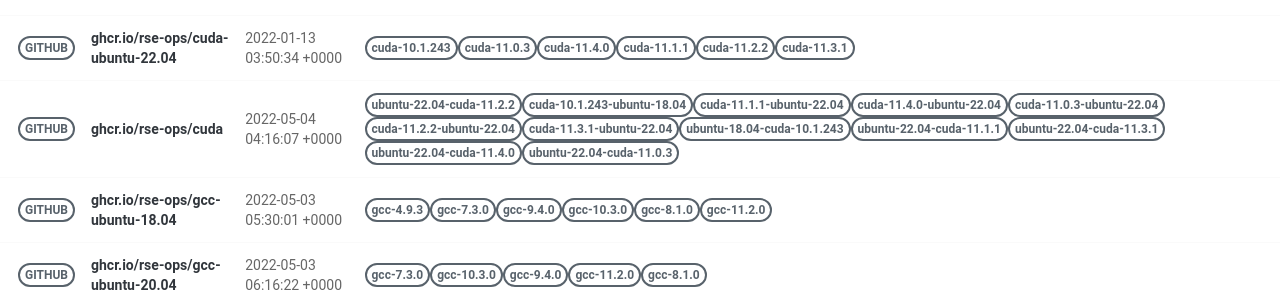
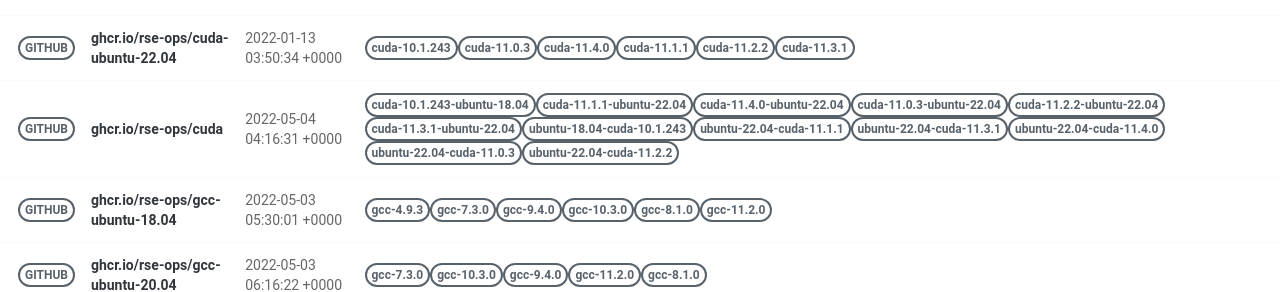
Before and after one commit to rse-ops/docker-images, a Jekyll site: the page built from pages/index.md, in a window 1280 px wide. Shown: the part 414-706 px from the top of the page. Built offline with Jekyll 4.4.1, drawn with Linux system fonts in a browser that asks for light colours; nearby versions of some CDN libraries; part of the change alters nothing that is shown.

Commit message:
Automated push to update library 2022-05-04

```diff
--- a/_library/ghcr.io-rse-ops-cuda.md
+++ b/_library/ghcr.io-rse-ops-cuda.md
@@ -1,14 +1,11 @@
 ---
 layout: container
 name: ghcr.io/rse-ops/cuda
-updated_at: 2022-05-04 04:16:07.623009
+updated_at: 2022-05-04 04:16:31.203985
 
 
 container_url: https://github.com/orgs/rse-ops/packages/container/package/cuda
 versions:
- - tag: ubuntu-22.04-cuda-11.2.2
-   dockerfile: https://github.com/rse-ops/docker-images/blob/main/ubuntu/cuda/Dockerfile
-   manifest: https://crane.ggcr.dev/manifest/ghcr.io/rse-ops/cuda:ubuntu-22.04-cuda-11.2.2
  - tag: cuda-10.1.243-ubuntu-18.04
    dockerfile: https://github.com/rse-ops/docker-images/blob/main/ubuntu/cuda/Dockerfile
    manifest: https://crane.ggcr.dev/manifest/ghcr.io/rse-ops/cuda:cuda-10.1.243-ubuntu-18.04
@@ -42,5 +39,8 @@ versions:
  - tag: ubuntu-22.04-cuda-11.0.3
    dockerfile: https://github.com/rse-ops/docker-images/blob/main/ubuntu/cuda/Dockerfile
    manifest: https://crane.ggcr.dev/manifest/ghcr.io/rse-ops/cuda:ubuntu-22.04-cuda-11.0.3
+ - tag: ubuntu-22.04-cuda-11.2.2
+   dockerfile: https://github.com/rse-ops/docker-images/blob/main/ubuntu/cuda/Dockerfile
+   manifest: https://crane.ggcr.dev/manifest/ghcr.io/rse-ops/cuda:ubuntu-22.04-cuda-11.2.2
 
 ---
```
